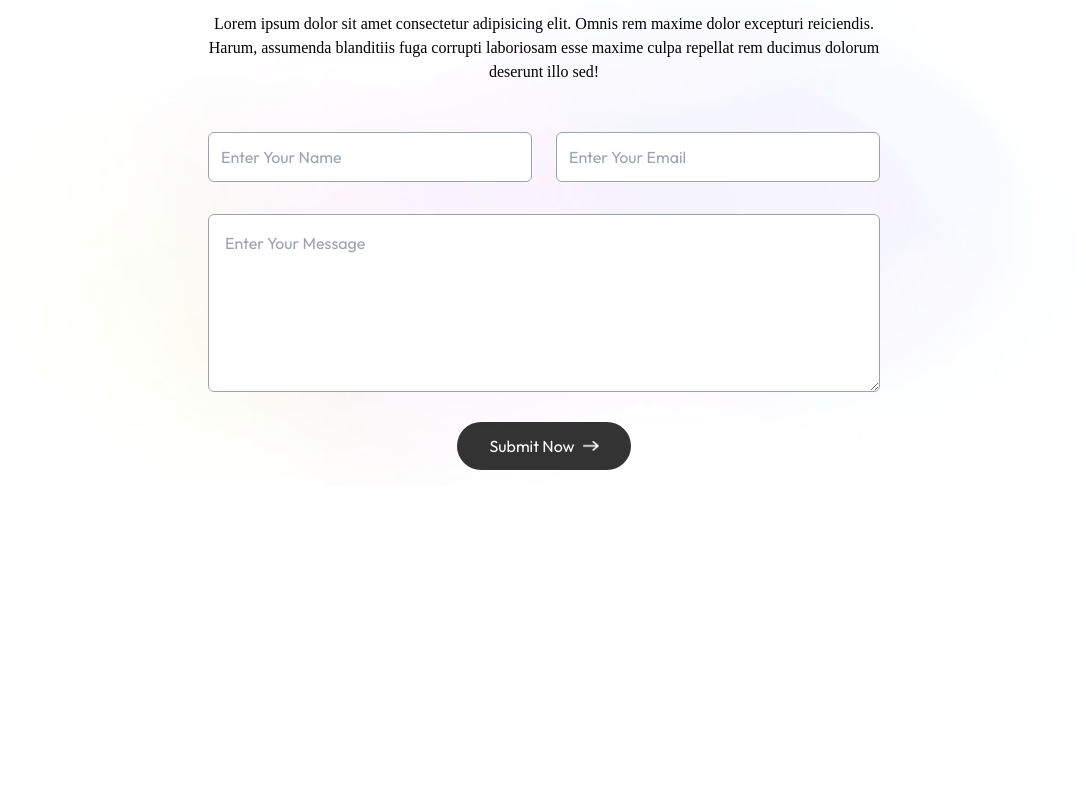
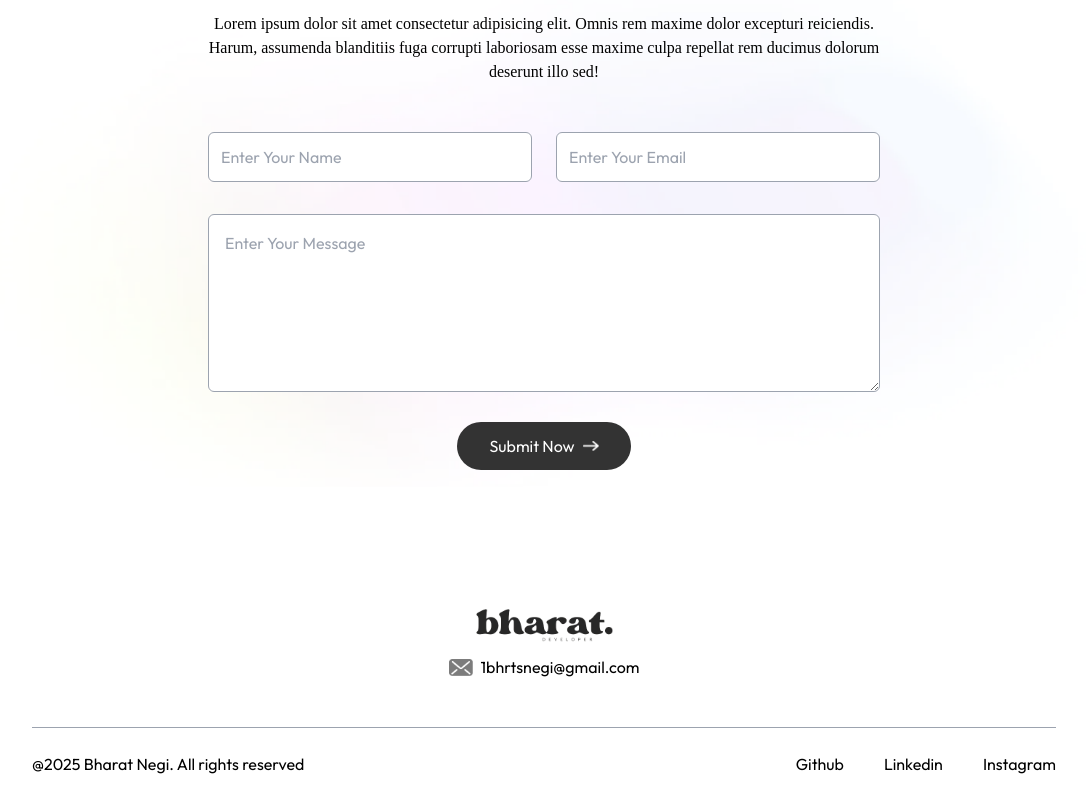
Before and after one commit to bhrtsnegi/portfolio, a Next.js app: page / in a window 1280 px wide. Shown: the part 3105-3905 px from the top of the page, without its empty margins (96-1182 px from the left). Before the commit the page ends 3631 px from the top, so only its background shows below. Built offline with nearby package versions, Linux system fonts and the light colour scheme; a web font is replaced by a local one.

Commit message:
add footer UI and links

```diff
--- a/app/page.js
+++ b/app/page.js
@@ -1,6 +1,7 @@
 'use client'
 import About from "@/components/About";
 import Contact from "@/components/Contact";
+import Footer from "@/components/Footer";
 import Header from "@/components/Header";
 import Navbar from "@/components/Navbar";
 import Services from "@/components/Services";
@@ -15,6 +16,7 @@
     <Services />
     <Work />
     <Contact />
+    <Footer />
   </>
   );
 }
--- /dev/null
+++ b/components/Footer.jsx
@@ -0,0 +1,36 @@
+import { assets } from '@/assets/assets'
+import Image from 'next/image'
+import React from 'react'
+
+const Footer = () => {
+  return (
+    <div className='mt-20'>
+        <div className='text-center'>
+            <Image src={assets.logo} alt='' className='w-36 mx-auto mb-2' />
+
+            <div className='w-max flex items-center gap-2 mx-auto'>
+                <Image src={assets.mail_icon} alt='' className='w-6' />
+                1bhrtsnegi@gmail.com
+            </div>
+        </div>
+
+        <div className='text-center sm:flex items-center justify-between border-t border-gray-400 mx-[10%] mt-12 py-6'>
+            <p>@2025 Bharat Negi. All rights reserved</p>
+            <ul className='flex items-center gap-10 justify-center mt-4 sm:mt-0'>
+                <li>
+                    <a target='_blank' href="https://www.github.com/bhrtsnegi">Github</a>
+                </li>
+                <li>
+                    <a target='_blank' href="https://www.linkedin.com/in/bhrtsnegi">Linkedin</a>
+                </li>
+                <li>
+                    <a target='_blank' href="https://www.instagram.com/siliconsweat">Instagram</a>
+                </li>
+            </ul>
+        </div>
+
+    </div>
+  )
+}
+
+export default Footer
```
